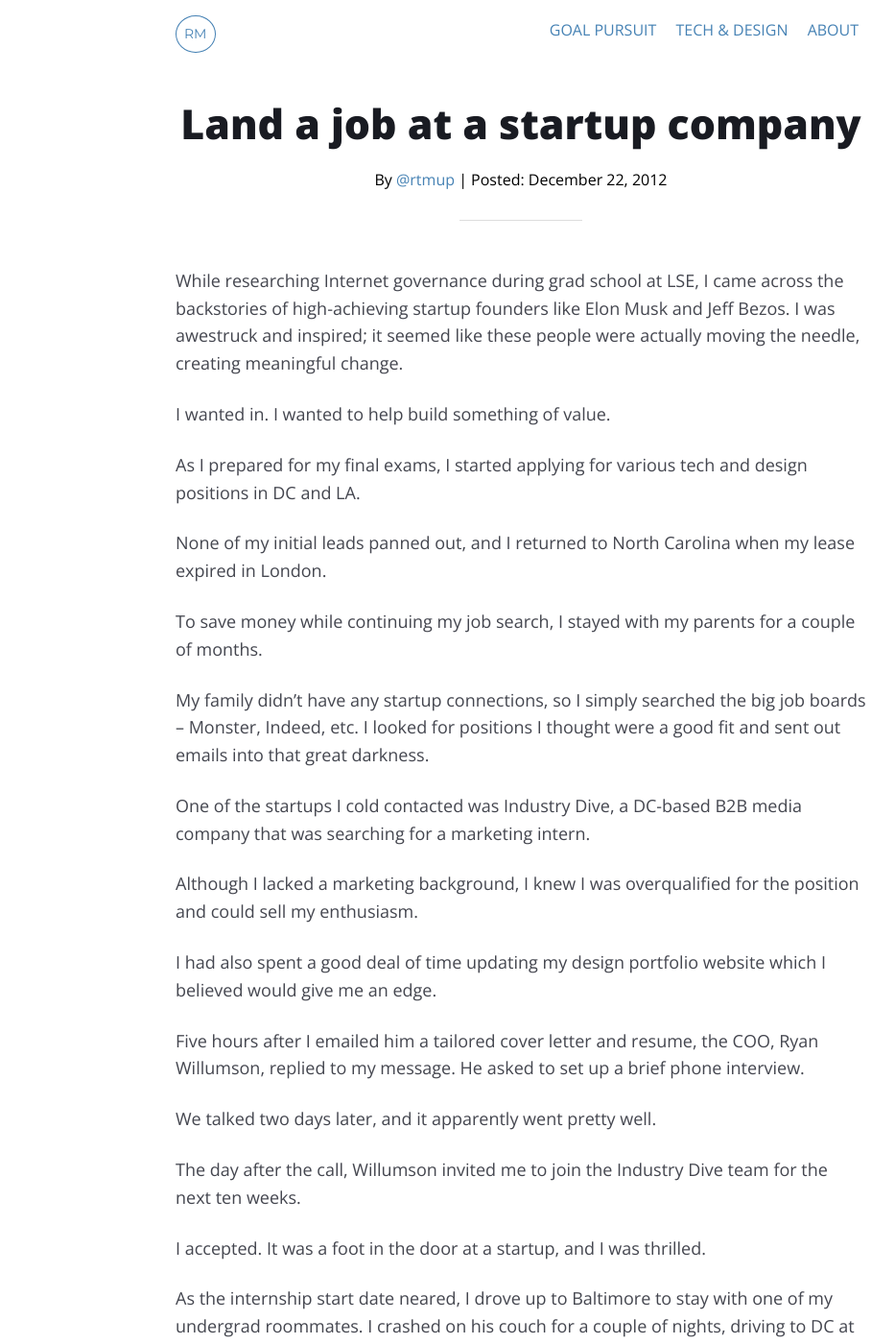
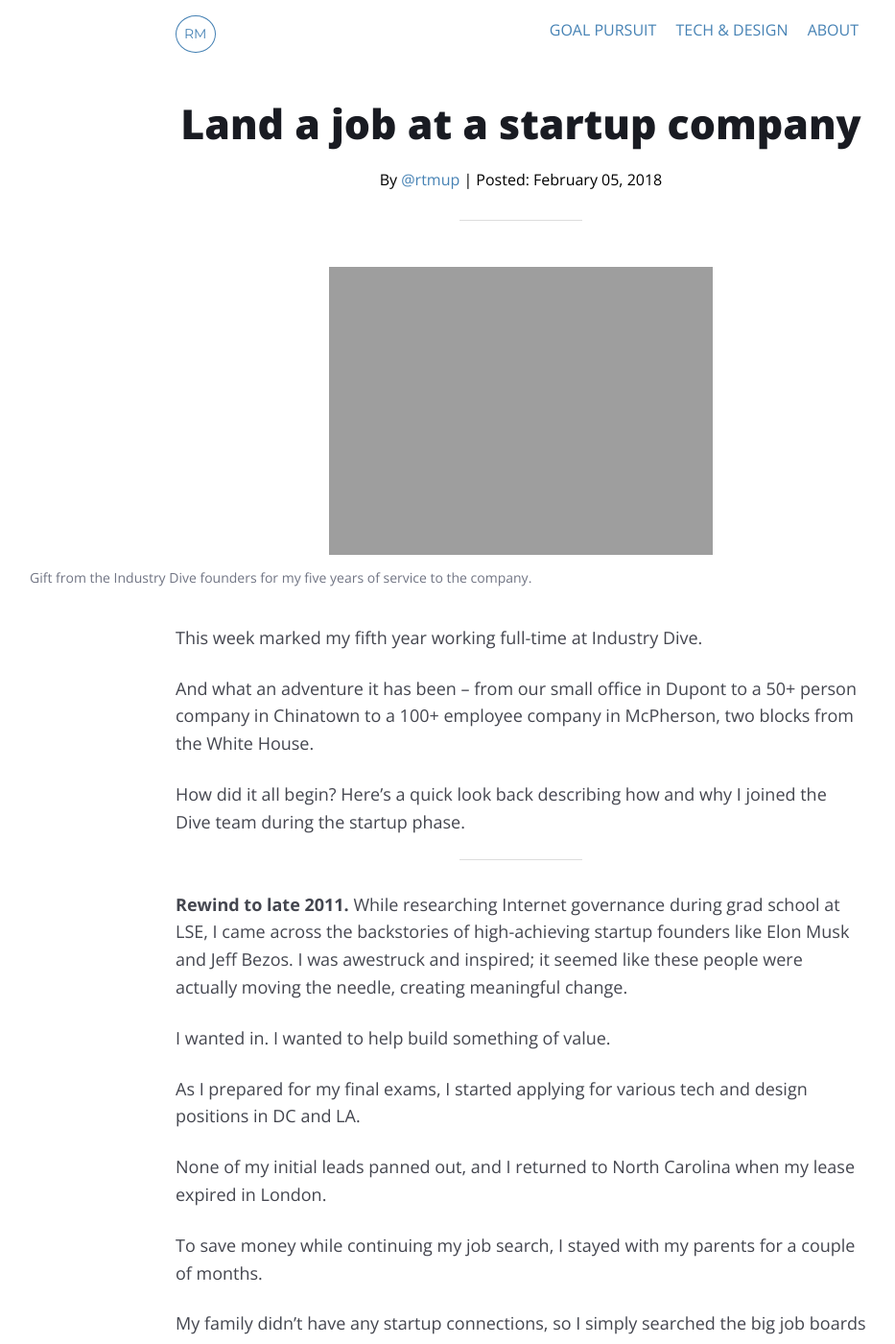
Before and after one commit to mcknightlabs/rtmup, a Jekyll site: the page built from _posts/goal/2018-02-05-startupjob.md, in a window 1280 px wide and 1400 px high. Shown: the whole window at 96% size, without its empty margins (97-1030 px from the left). Built offline with Jekyll 4.4.1, drawn with Linux system fonts in a browser that asks for light colours; comment, search, counter and statistics services are not loaded; some of the changed text lies outside the part shown.

Commit message:
updates startup job post

```diff
--- a/_posts/goal/2012-12-22-startupjob.md
+++ b/_posts/goal/2018-02-05-startupjob.md
@@ -1,12 +1,31 @@
 ---
 layout: article
 title: Land a job at a startup company
-description: Without any connections, I turned myself into a startup employee.
+description: Without any connections, I turned myself into a startup employee in 2013.
 category: goal
 tags:
+og_title: Land a job at a startup company
+og_description: Without any connections, I turned myself into a startup employee in 2013.
+og_image: /media/img/goals/2018-02-05-startupjob/id-dupont.jpg
+og_type: website
 ---
 
-While researching Internet governance during grad school at LSE, I came across the backstories of high-achieving startup founders like Elon Musk and Jeff Bezos. I was awestruck and inspired; it seemed like these people were actually moving the needle, creating meaningful change.
+<div class="medium-frame">
+	<figure>
+		<img src="{{ site.github.url }}/media/img/goals/2018-02-05-startupjob/watch-2.jpg">
+		<figcaption>Gift from the Industry Dive founders for my five years of service to the company.</figcaption>
+	</figure>
+</div>
+
+This week marked my fifth year working full-time at Industry Dive.
+
+And what an adventure it has been – from our small office in Dupont to a 50+ person company in Chinatown to a 100+ employee company in McPherson, two blocks from the White House.
+
+How did it all begin? Here's a quick look back describing how and why I joined the Dive team during the startup phase.
+
+<hr>
+
+**Rewind to late 2011.** While researching Internet governance during grad school at LSE, I came across the backstories of high-achieving startup founders like Elon Musk and Jeff Bezos. I was awestruck and inspired; it seemed like these people were actually moving the needle, creating meaningful change.
 
 I wanted in. I wanted to help build something of value.
 
@@ -49,3 +68,10 @@ On January 8th, 2013, I signed a six-month contract.
 I was in.
 
 At the age of tweny-three, I had landed a job at a startup
+
+<div class="medium-frame">
+	<figure>
+		<img src="{{ site.github.url }}/media/img/goals/2018-02-05-startupjob/id-dupont.jpg">
+		<figcaption>Industry Dive's Dupont office in early 2013.</figcaption>
+	</figure>
+</div>
```
Also changed, not shown: media/img/goals/2018-02-05-startupjob/id-dupont.jpg (added), 2 other files.
